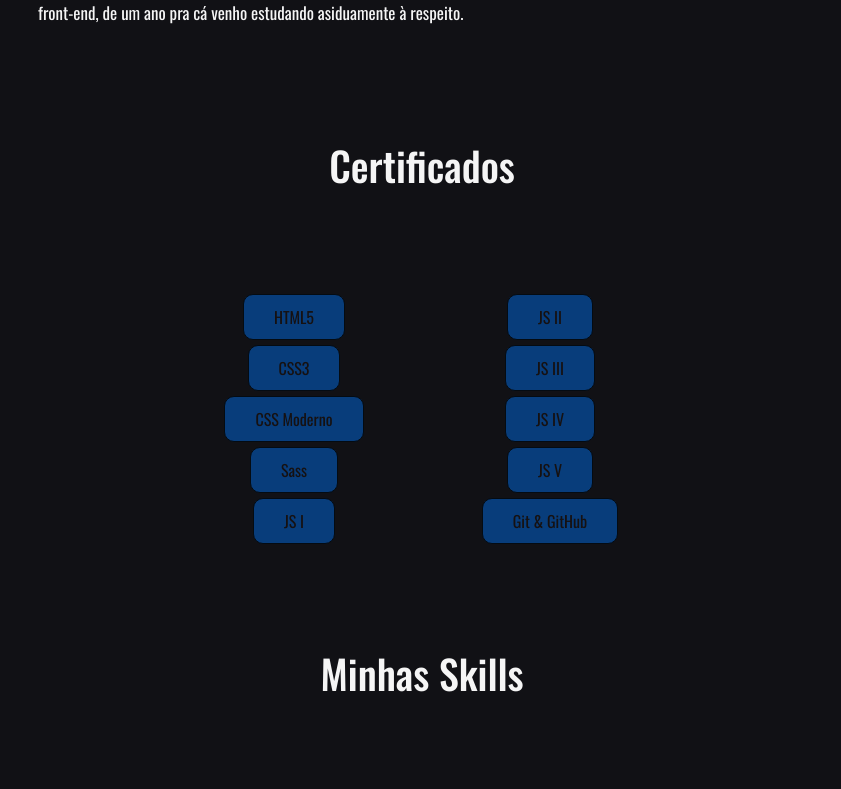
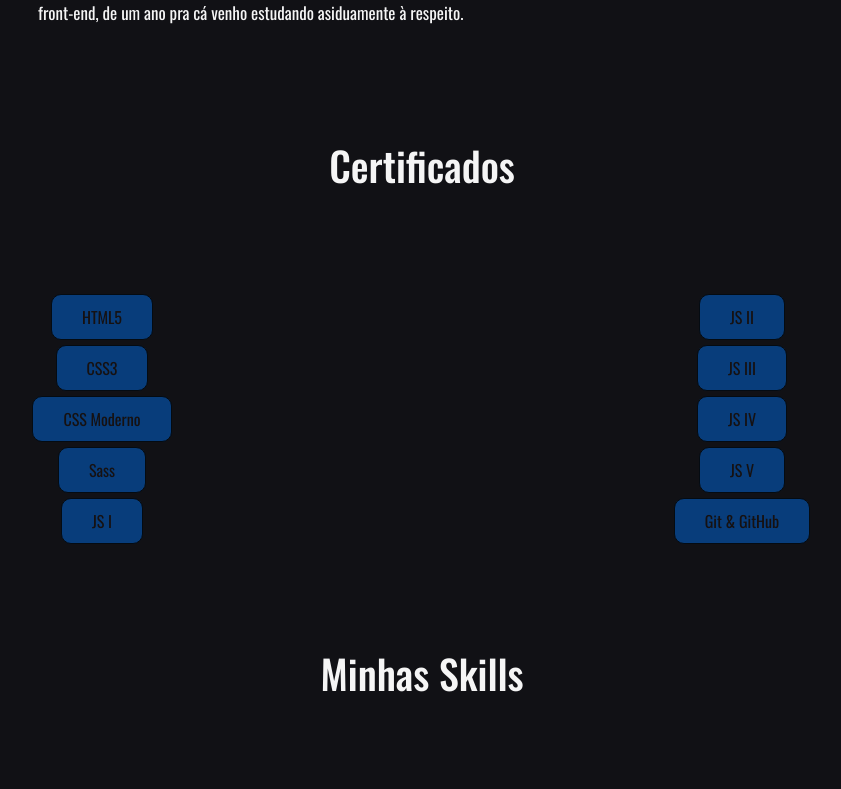
Before and after one commit to PickBoyy/PortiflioPick, a React (Vite) app: page / in a window 1280 px wide. Shown: the part 1269-2058 px from the top of the page, without its empty margins (218-1059 px from the left). Built offline with nearby package versions, Linux system fonts and the light colour scheme.

Commit message:
Implement 1.0

```diff
--- a/src/components/Certificados/style.css
+++ b/src/components/Certificados/style.css
@@ -19,13 +19,13 @@
   .colCertL {
     display: inline-block;
     vertical-align: top;
-    width: 15%;
+    width: 45%;
     margin: 0 2.5%;
   }
   .colCertR {
     display: inline-block;
     vertical-align: top;
-    width: 15%;
+    width: 45%;
     margin: 0 2.5%;
   }
 
```
